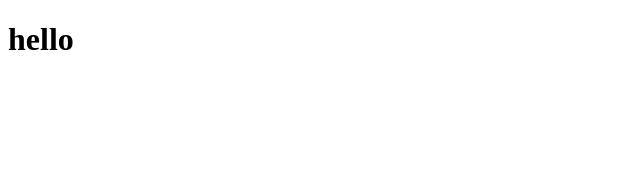
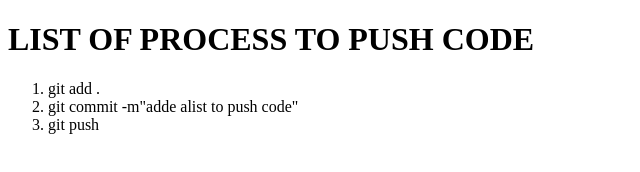
Before and after one commit to sumaya257/my-first-github-repo, a plain HTML site: page index.html in a window 1280 px wide. Shown: the whole page, without its empty margins (0-640 px from the left). Drawn offline with Linux system fonts and the light colour scheme.

Commit message:
addes a list to push code

```diff
--- a/index.html
+++ b/index.html
@@ -4,7 +4,14 @@
     <meta charset="UTF-8">
     <meta name="viewport" content="width=device-width, initial-scale=1.0">
     <title>MY FIRST GITHUB REPO</title>
-    <h1> hello </h1>
+    <div>
+    <h1> LIST OF PROCESS TO PUSH CODE </h1>
+    <ol>
+        <li> git add .</li>
+        <li>git commit -m"adde alist to push code"</li>
+        <li>git push</li>
+    </ol>
+</div>
 </head>
 <body>
 
```
